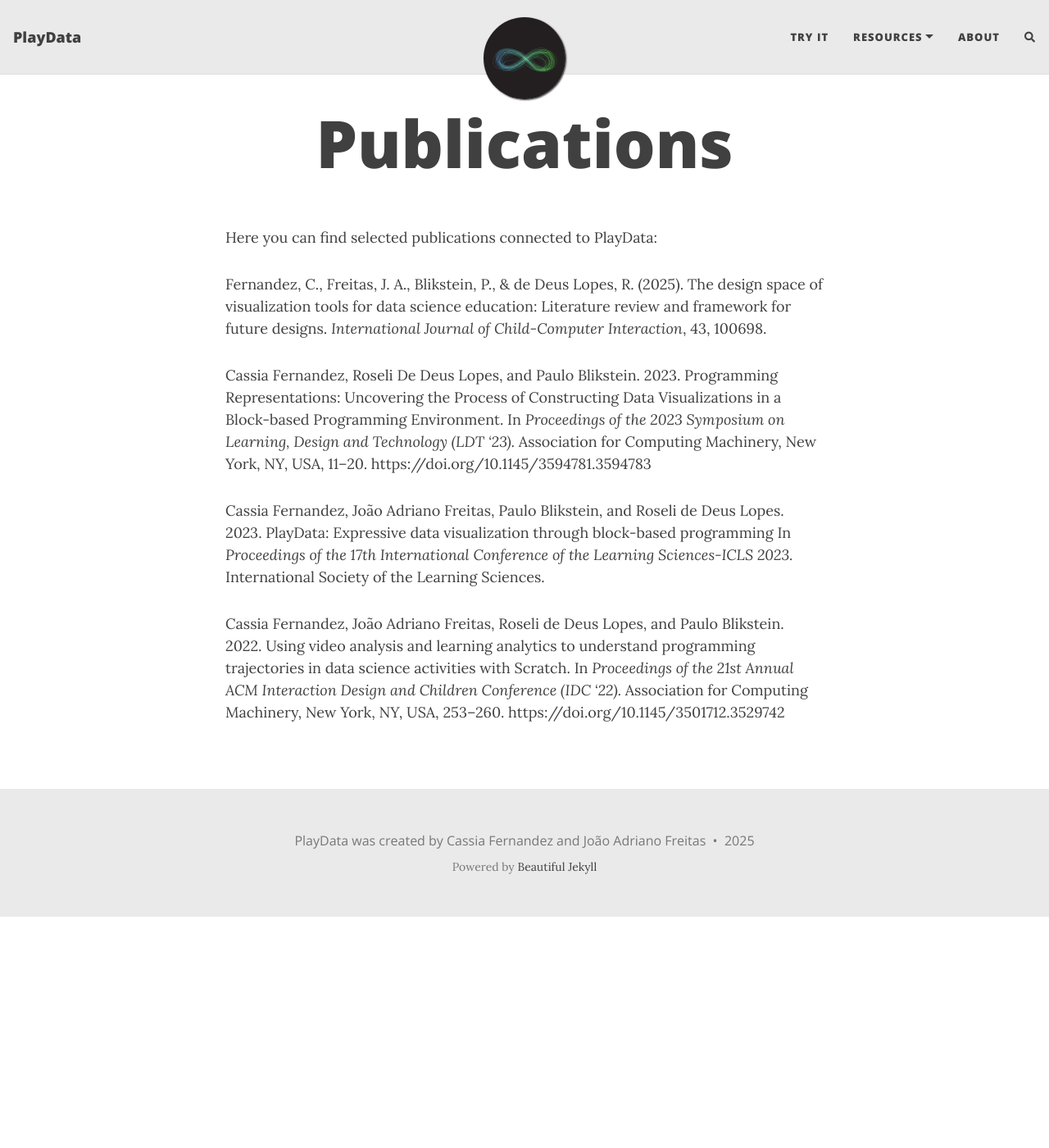
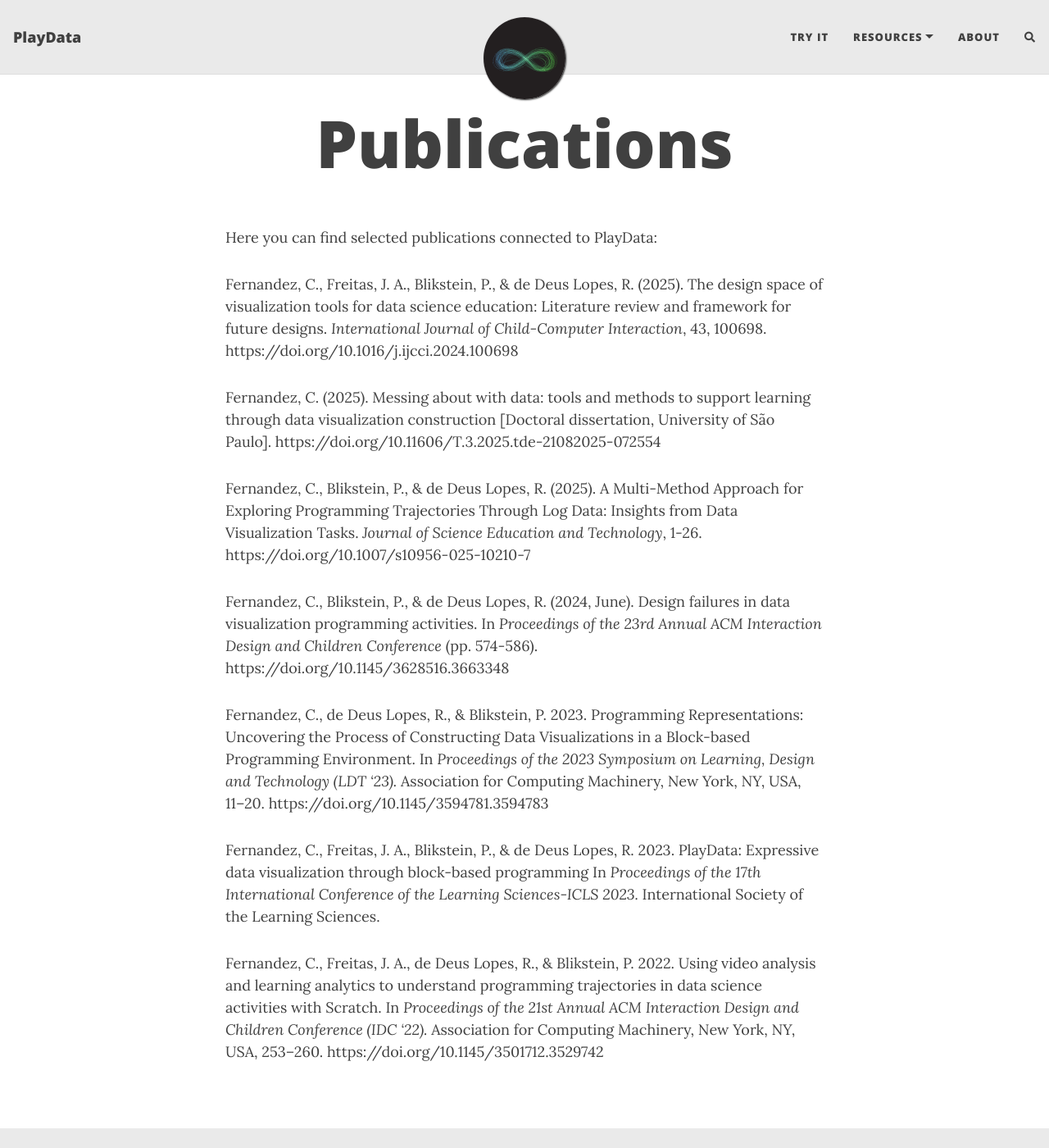
Before and after one commit to PlayDataLab/playdatalab.github.io, a Jekyll site: the page built from publications.md, in a window 1280 px wide and 1400 px high. Shown: the whole window at 82% size. Built offline with Jekyll 4.4.1, drawn with Linux system fonts in a browser that asks for light colours; nearby versions of some CDN libraries; comment, search, counter and statistics services are not loaded.

Commit message:
References added

```diff
--- a/publications.md
+++ b/publications.md
@@ -6,10 +6,16 @@
 
 Here you can find selected publications connected to PlayData:
 
-Fernandez, C., Freitas, J. A., Blikstein, P., & de Deus Lopes, R. (2025). The design space of visualization tools for data science education: Literature review and framework for future designs. _International Journal of Child-Computer Interaction_, 43, 100698.
+Fernandez, C., Freitas, J. A., Blikstein, P., & de Deus Lopes, R. (2025). The design space of visualization tools for data science education: Literature review and framework for future designs. _International Journal of Child-Computer Interaction_, 43, 100698. https://doi.org/10.1016/j.ijcci.2024.100698
 
-Cassia Fernandez, Roseli De Deus Lopes, and Paulo Blikstein. 2023. Programming Representations: Uncovering the Process of Constructing Data Visualizations in a Block-based Programming Environment. In _Proceedings of the 2023 Symposium on Learning, Design and Technology (LDT '23)._ Association for Computing Machinery, New York, NY, USA, 11–20. https://doi.org/10.1145/3594781.3594783
+Fernandez, C. (2025). Messing about with data: tools and methods to support learning through data visualization construction [Doctoral dissertation, University of São Paulo]. https://doi.org/10.11606/T.3.2025.tde-21082025-072554
 
-Cassia Fernandez, João Adriano Freitas, Paulo Blikstein, and Roseli de Deus Lopes. 2023. PlayData: Expressive data visualization through block-based programming In _Proceedings of the 17th International Conference of the Learning Sciences-ICLS 2023._  International Society of the Learning Sciences.
+Fernandez, C., Blikstein, P., & de Deus Lopes, R. (2025). A Multi-Method Approach for Exploring Programming Trajectories Through Log Data: Insights from Data Visualization Tasks. _Journal of Science Education and Technology_, 1-26. https://doi.org/10.1007/s10956-025-10210-7
 
-Cassia Fernandez, João Adriano Freitas, Roseli de Deus Lopes, and Paulo Blikstein. 2022. Using video analysis and learning analytics to understand programming trajectories in data science activities with Scratch. In _Proceedings of the 21st Annual ACM Interaction Design and Children Conference (IDC '22)._ Association for Computing Machinery, New York, NY, USA, 253–260. https://doi.org/10.1145/3501712.3529742
+Fernandez, C., Blikstein, P., & de Deus Lopes, R. (2024, June). Design failures in data visualization programming activities. In _Proceedings of the 23rd Annual ACM Interaction Design and Children Conference_ (pp. 574-586). https://doi.org/10.1145/3628516.3663348
+
+Fernandez, C., de Deus Lopes, R., &  Blikstein, P. 2023. Programming Representations: Uncovering the Process of Constructing Data Visualizations in a Block-based Programming Environment. In _Proceedings of the 2023 Symposium on Learning, Design and Technology (LDT '23)._ Association for Computing Machinery, New York, NY, USA, 11–20. https://doi.org/10.1145/3594781.3594783
+
+Fernandez, C., Freitas, J. A., Blikstein, P., & de Deus Lopes, R. 2023. PlayData: Expressive data visualization through block-based programming In _Proceedings of the 17th International Conference of the Learning Sciences-ICLS 2023._  International Society of the Learning Sciences.
+
+Fernandez, C., Freitas, J. A., de Deus Lopes, R., &  Blikstein, P.  2022. Using video analysis and learning analytics to understand programming trajectories in data science activities with Scratch. In _Proceedings of the 21st Annual ACM Interaction Design and Children Conference (IDC '22)._ Association for Computing Machinery, New York, NY, USA, 253–260. https://doi.org/10.1145/3501712.3529742
```
